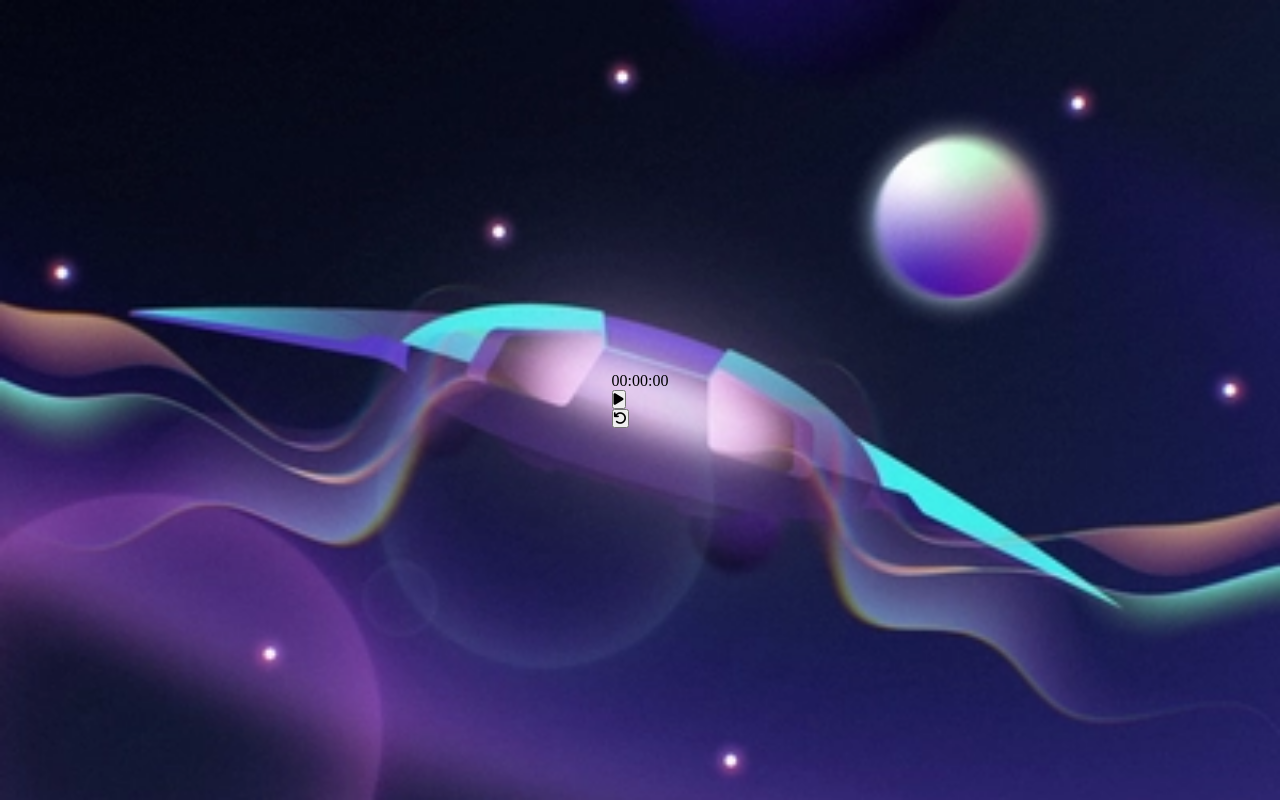
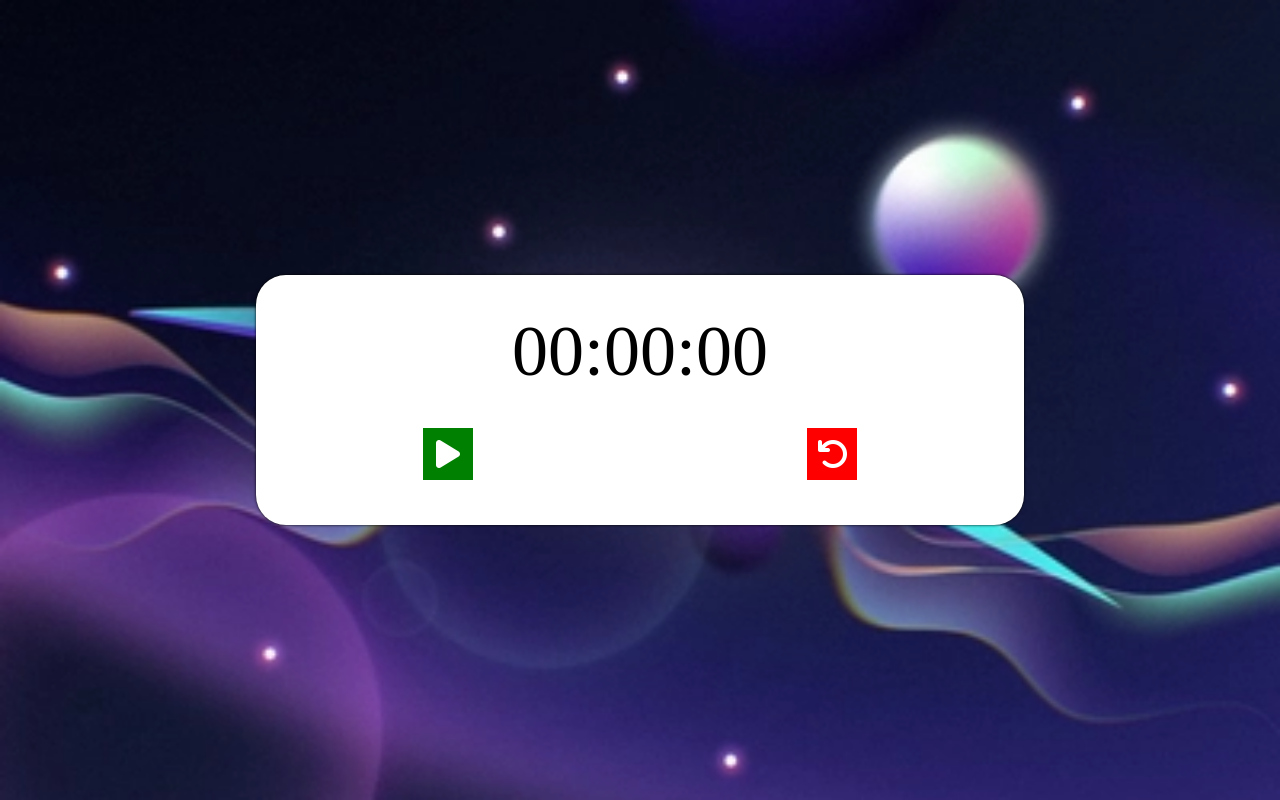
Before and after one commit to KHALEDKHLYAN/Stop_Watch_Timer, a plain HTML site: page index.html in a window 1280 px wide. Drawn offline with Linux system fonts and the light colour scheme.

Commit message:
complete css

```diff
--- a/styles.css
+++ b/styles.css
@@ -11,3 +11,48 @@ body{
     justify-content: center;
     align-items: center;
 }
+
+.container {
+    width: 60%;
+    height: 250px;
+    background-color: #fff;
+    border-radius: 30px;
+    box-shadow: 0 0 3px;
+}
+
+#timer {
+    width: 100%;
+    font-size: 72px;
+    text-align: center;
+    margin: 0px auto;
+    padding: 35px;
+}
+
+.buttons {
+    text-align: center;
+    display: flex;
+    flex-direction: row;
+    justify-content: space-around;
+}
+
+button {
+    margin: 0 10px;
+    border: none;
+}
+
+button i {
+    font-size: 2rem;
+    padding: 10px;
+    color: #fff;
+    width: 50px;
+}
+
+#play{
+    background-color: green;
+}
+#pause{
+    background-color: orange;
+}
+#reset {
+    background-color: red;
+}
```
